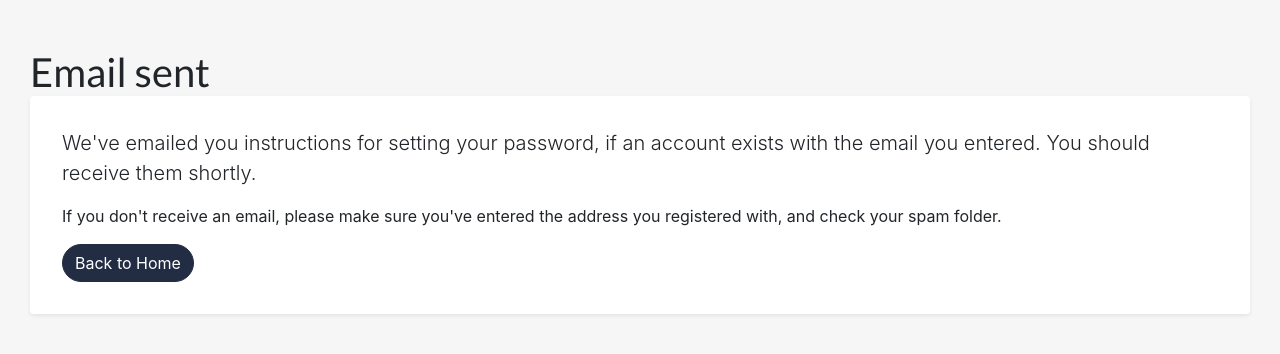
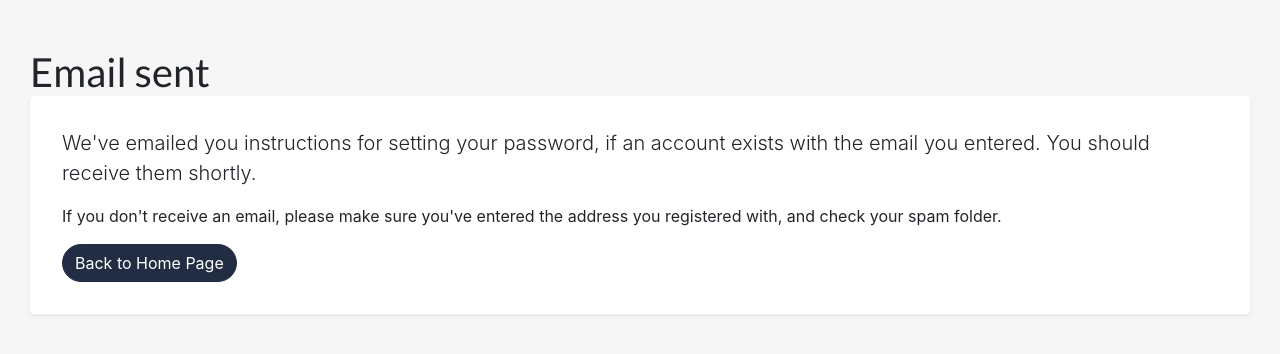
Before and after one commit to mondel9/musyc-web, a Django app: template musycweb/templates/account/password_reset_done.html in a window 1280 px wide. Shown: the part 56-410 px from the top of the page. Run offline with Django 3.2, Linux system fonts and the light colour scheme; the template is opened without the code that fills it, so the values that code supplies are empty; some libraries are stand-ins or nearby versions.

Commit message:
Update password_reset_done.html

```diff
--- a/musycweb/templates/account/password_reset_done.html
+++ b/musycweb/templates/account/password_reset_done.html
@@ -13,6 +13,6 @@
   If you don't receive an email, please make sure you've entered the address you registered with,
   and check your spam folder.
   </p>
-  <a role="button" class="btn btn-secondary" href="{% url 'projects' %}">Back to Home</a>
+  <a role="button" class="btn btn-secondary" href="{% url 'index' %}">Back to Home Page</a>
 </div>
 {% endblock %}
```
